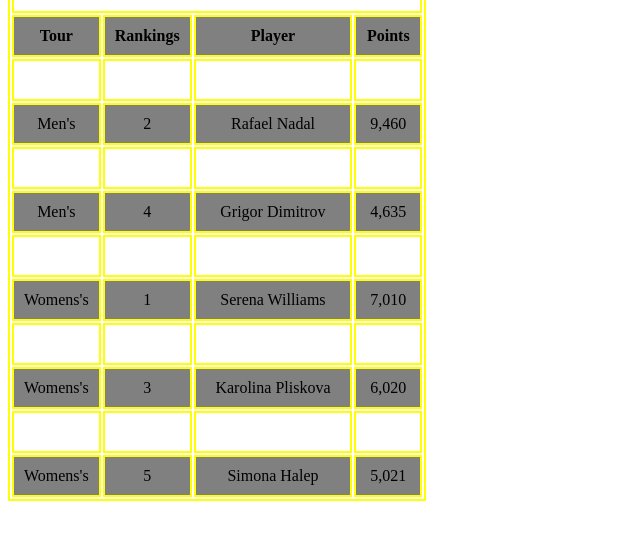
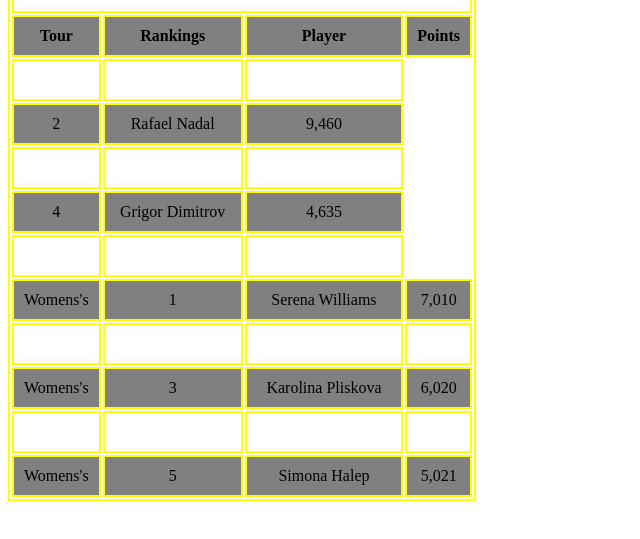
Before and after one commit to YourLocalDundee/tables, a plain HTML site: page index.html in a window 1280 px wide. Shown: the part 103-642 px from the top of the page, without its empty margins (0-640 px from the left). Drawn offline with Linux system fonts and the light colour scheme.

Commit message:
modded tables

```diff
--- a/index.html
+++ b/index.html
@@ -21,7 +21,7 @@
     </tr>
 
     <tr>
-      <td>Mens</td>
+
       <td>1</td>
       <td>Joseph Medeiros</td>
       <td>10,060</td>
@@ -29,33 +29,25 @@
     </tr>
 
     <tr>
-      <td>
-        Men's
-      </td>
+
       <td>2</td>
       <td>Rafael Nadal</td>
       <td>9,460</td>
     </tr>
     <tr>
-      <td>
-        Men's
-      </td>
+
       <td>3</td>
       <td>Marin Cilic</td>
       <td>4,870</td>
     </tr>
     <tr>
-      <td>
-        Men's
-      </td>
+
       <td>4</td>
       <td>Grigor Dimitrov</td>
       <td>4,635</td>
     </tr>
     <tr>
-      <td>
-        Men's
-      </td>
+
       <td>5</td>
       <td>Alexander Zverev</td>
       <td>4,540</td>
```
